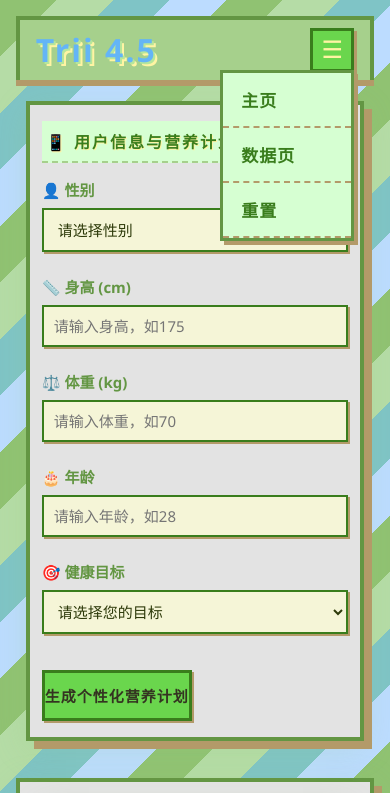
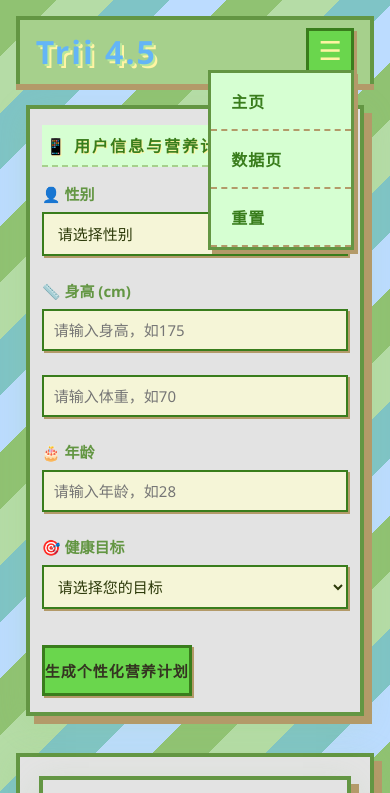
Before and after one commit to ZeusswwwW/nutrition-tracker, a plain HTML site: page index.html in a window 390 px wide. Both pictures are taken after a click on the button "菜单". Shown: the top 793 px of the page. Drawn offline with Linux system fonts and the light colour scheme.

Commit message:
Add files via upload
update index.html

```diff
--- a/index.html
+++ b/index.html
@@ -298,8 +298,24 @@ input:focus, select:focus, textarea:focus {
     position: absolute;
     z-index: 1000;
 }
-.nav-dropdown:hover .nav-content { display: block; }
-.nav-dropdown.active .nav-content { display: block; }.nav-content {
+.nav-dropdown.active .nav-content {
+    display: block;
+}
+
+/* 桌面端保留悬停效果 */
+@media (hover: hover) and (pointer: fine) {
+    .nav-dropdown:hover .nav-content {
+        display: block;
+    }
+}
+
+/* 移动端禁用悬停效果 */
+@media (hover: none) and (pointer: coarse) {
+    .nav-dropdown:hover .nav-content {
+        display: none;
+    }
+}
+.nav-content {
     display: none;
     position: absolute;
     z-index: 1000;
@@ -342,6 +358,29 @@ input:focus, select:focus, textarea:focus {
         min-width: auto;
         width: 100%;
     }
+
+@media (max-width: 768px) {
+    /* 现有的规则保持不变，在最后添加： */
+
+    .nav-content {
+        right: 0;
+        min-width: 140px;
+        border: 3px solid #639643;
+        background: #d6ffd2;
+    }
+
+    .nav-content a {
+        padding: 16px 20px;
+        font-size: 16px;
+        border-bottom: 2px dashed #b39a69;
+    }
+
+    .icon-btn {
+        width: 48px;
+        height: 48px;
+        font-size: 26px;
+        /* 增加触摸目标大小 */
+    }
 }
 
 @media (max-width: 480px) {
@@ -372,7 +411,7 @@ input:focus, select:focus, textarea:focus {
   <div class="title" style="font-size:2rem;font-weight:600;color:#64b5f6;letter-spacing:2px;">Trii 4.5</div>
   <div class="header-buttons" style="display:flex;gap:10px;align-items:center;">
     <div class="nav-dropdown" style="position:relative;">
-      <button class="icon-btn" id="navMenuBtn" title="菜单" onclick="toggleNavMenu()">☰</button>
+     <button class="icon-btn" id="navMenuBtn" title="菜单" onclick="toggleNavMenu(event)">☰</button>
       <div class="nav-content" style="right:0;left:auto;top:42px;">
         <a href="javascript:void(0);" onclick="switchToMainPage()">主页</a>
         <a href="javascript:void(0);" onclick="switchToDataPage()">数据页</a>
@@ -399,7 +438,7 @@ input:focus, select:focus, textarea:focus {
             <input type="number" id="height" placeholder="请输入身高，如175" min="100" max="250">
         </div>
         <div class="form-group">
-            <label>⚖️ 体重 (kg)</label>
+            <label⚖️ 体重 (kg)</label>
             <input type="number" id="weight" placeholder="请输入体重，如70" min="30" max="300">
         </div>
         <div class="form-group">
@@ -845,7 +884,8 @@ function switchToDataPage() {
     updateDataPageCharts();
 }
 // ========== 菜单切换功能 ==========
-function toggleNavMenu() {
+function toggleNavMenu(event) {
+    event.stopPropagation(); // 防止事件冒泡
     const navDropdown = document.querySelector('.nav-dropdown');
     navDropdown.classList.toggle('active');
 }
@@ -853,10 +893,22 @@ function toggleNavMenu() {
 // 点击页面其他位置关闭菜单
 document.addEventListener('click', function(event) {
     const navDropdown = document.querySelector('.nav-dropdown');
-    const navBtn = document.getElementById('navMenuBtn');
 
     if (!navDropdown.contains(event.target)) {
         navDropdown.classList.remove('active');
+    }
+});
+
+// 阻止菜单内部点击关闭菜单
+document.addEventListener('DOMContentLoaded', function() {
+    const navContent = document.querySelector('.nav-content');
+    if (navContent) {
+        navContent.addEventListener('click', function(event) {
+            // 如果点击的是菜单项链接，则关闭菜单
+            if (event.target.tagName === 'A') {
+                document.querySelector('.nav-dropdown').classList.remove('active');
+            }
+        });
     }
 });
 
```
